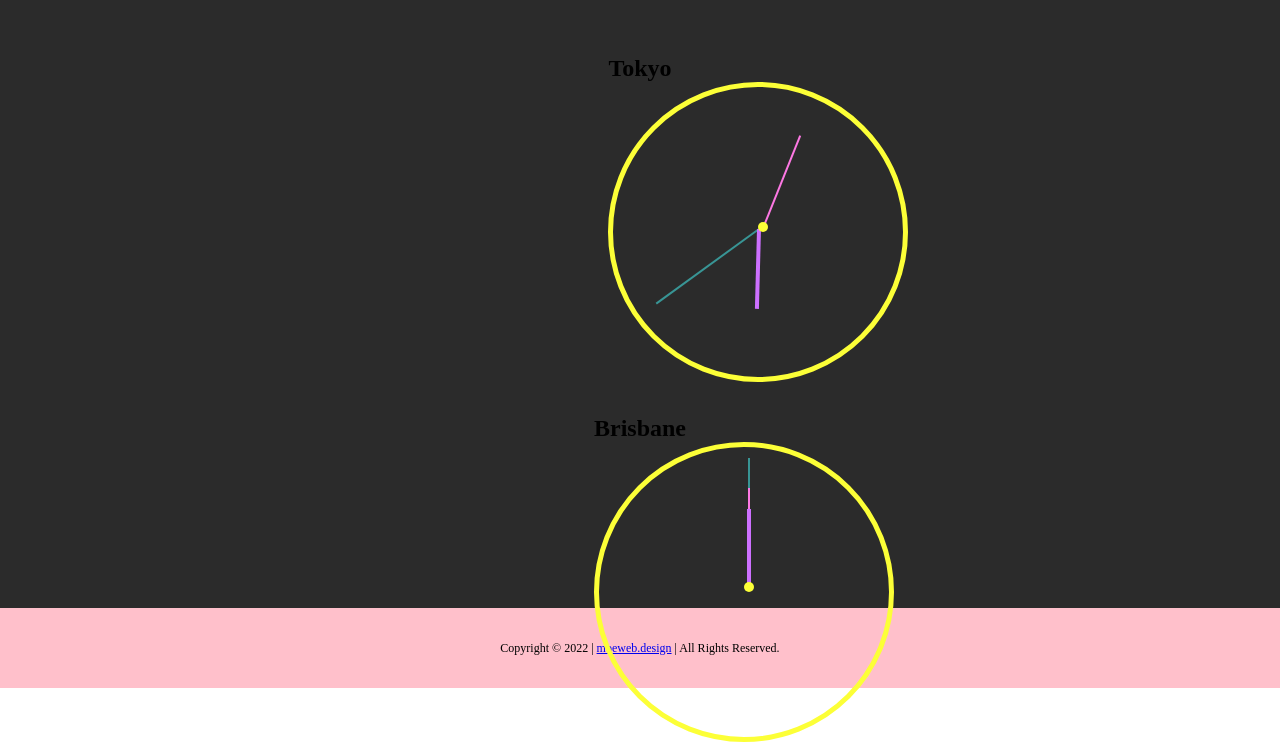
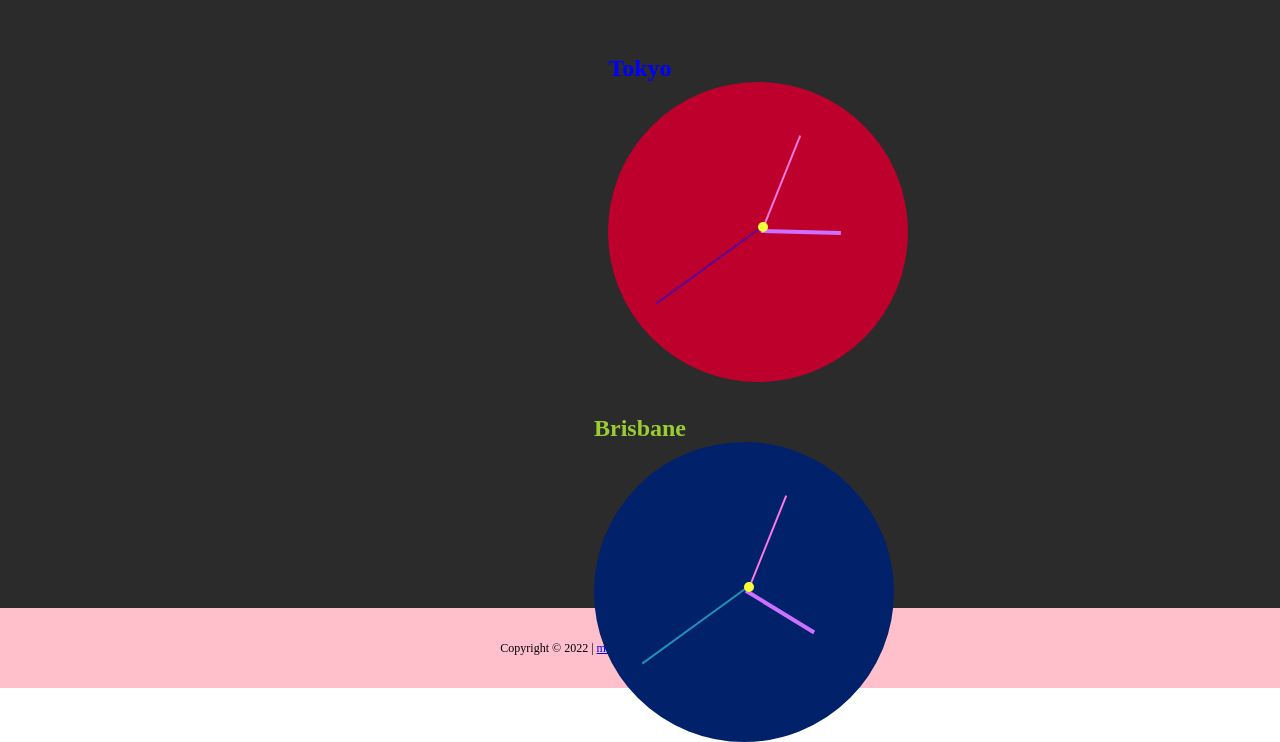
Before and after one commit to moe2401/tokyo-brisbane-clocks, a plain HTML site: page index.html in a window 1280 px wide. Shown: the part 112-854 px from the top of the page. Drawn offline with Linux system fonts and the light colour scheme.

Commit message:
fixed functionality of clocks to show Tokyo time and Brisbane time.

```diff
--- a/index.html
+++ b/index.html
@@ -11,9 +11,9 @@
         <section class="tokyo">
             <h1 class="section-header">Tokyo</h1>
             <div class="clock" id="clock-tokyo">
-                <div id="seconds-hand"></div>
-                <div id="minutes-hand"></div>
-                <div id="hours-hand"></div>
+                <div id="tokyo-seconds-hand" class="seconds-hand"></div>
+                <div id="tokyo-minutes-hand" class="minutes-hand"></div>
+                <div id="tokyo-hours-hand" class="hours-hand"></div>
                 <div id="center"></div>
             </div>
         </section>
@@ -21,9 +21,9 @@
         <section class="brisbane">
             <h1 class="section-header">Brisbane</h1>
             <div class="clock" id="clock-brisbane">
-                <div id="seconds-hand"></div>
-                <div id="minutes-hand"></div>
-                <div id="hours-hand"></div>
+                <div id="brisbane-seconds-hand" class="seconds-hand"></div>
+                <div id="brisbane-minutes-hand" class="minutes-hand"></div>
+                <div id="brisbane-hours-hand" class="hours-hand"></div>
                 <div id="center"></div>
             </div>
         </section>
--- a/main.js
+++ b/main.js
@@ -1,18 +1,41 @@
-const secondsHand = document.getElementById("seconds-hand")
-const minutesHand = document.getElementById("minutes-hand")
-const hoursHand = document.getElementById("hours-hand")
+const tokyoSecondsHand = document.getElementById("tokyo-seconds-hand")
+const tokyoMinutesHand = document.getElementById("tokyo-minutes-hand")
+const tokyoHoursHand = document.getElementById("tokyo-hours-hand")
+
+const brisbaneSecondsHand = document.getElementById("brisbane-seconds-hand")
+const brisbaneMinutesHand = document.getElementById("brisbane-minutes-hand")
+const brisbaneHoursHand = document.getElementById("brisbane-hours-hand")
+
+
 
 function getTokyoTime() {
-    const now = new Date()
+    const now = new Date(Date.now() + ((new Date().getTimezoneOffset() + (9 * 60)) * 60 * 1000))
     const seconds = now.getSeconds()
     const minutes = now.getMinutes()
     const hours = now.getHours()
     const timeInterval = 6
 
 
-    secondsHand.style.transform = "rotate(" + (seconds * timeInterval) + "deg)"
-    minutesHand.style.transform = "rotate(" + (minutes * timeInterval + seconds / 10) + "deg)"
-    hoursHand.style.transform = "rotate(" + (hours * 30 + minutes / 2) + "deg)"
+    tokyoSecondsHand.style.transform = "rotate(" + (seconds * timeInterval) + "deg)"
+    tokyoMinutesHand.style.transform = "rotate(" + (minutes * timeInterval + seconds / 10) + "deg)"
+    tokyoHoursHand.style.transform = "rotate(" + (hours * 30 + minutes / 2) + "deg)"
 }
 
 setInterval(getTokyoTime, 100)
+
+
+
+function getBrisbaneTime() {
+    const now = new Date(Date.now() + ((new Date().getTimezoneOffset() + (10 * 60)) * 60 * 1000))
+    const seconds = now.getSeconds()
+    const minutes = now.getMinutes()
+    const hours = now.getHours()
+    const timeInterval = 6
+
+
+    brisbaneSecondsHand.style.transform = "rotate(" + (seconds * timeInterval) + "deg)"
+    brisbaneMinutesHand.style.transform = "rotate(" + (minutes * timeInterval + seconds / 10) + "deg)"
+    brisbaneHoursHand.style.transform = "rotate(" + (hours * 30 + minutes / 2) + "deg)"
+}
+
+setInterval(getBrisbaneTime, 100)
--- a/style.css
+++ b/style.css
@@ -14,15 +14,32 @@ main{
     background-color: rgb(43,43,43);
 }
 
+.tokyo {
+    color: blue;
+}
+
+.brisbane {
+    color: yellowgreen;
+}
+
 .clock {
     height: 300px;
     width: 300px;
     border-radius: 150px;
-    border: solid 5px rgb(252,255,55);
     position: absolute;
 }
 
-#seconds-hand {
+#clock-tokyo{
+    border: solid 5px hsl(346 100% 37%);
+    background-color: hsl(346 100% 37%);
+}
+
+#clock-brisbane{
+    border: solid 5px hsl(222 98% 21%);
+    background-color: hsl(222 98% 21%);
+}
+
+.seconds-hand {
     position: absolute;
     height: 130px;
     width: 2px;
@@ -33,7 +50,11 @@ main{
     transform-origin: 0 100%;
 }
 
-#minutes-hand {
+#tokyo-seconds-hand{
+    background-color: blue;
+}
+
+.minutes-hand {
     height: 100px;
     width: 2px;
     background-color: rgb(253,120,227);
@@ -44,7 +65,7 @@ main{
 
 }
 
-#hours-hand {
+.hours-hand {
     height: 80px;
     width: 4px;
     background-color: rgb(205,112,255);
```
Also changed, not shown: todo.txt.
